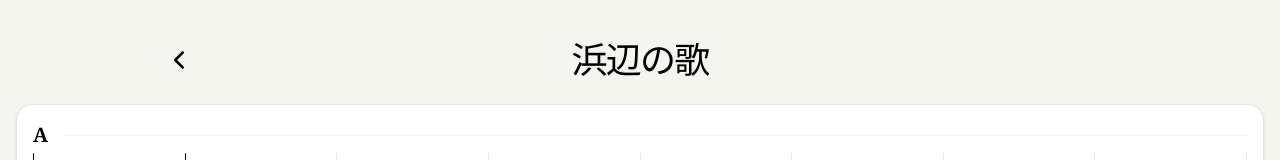
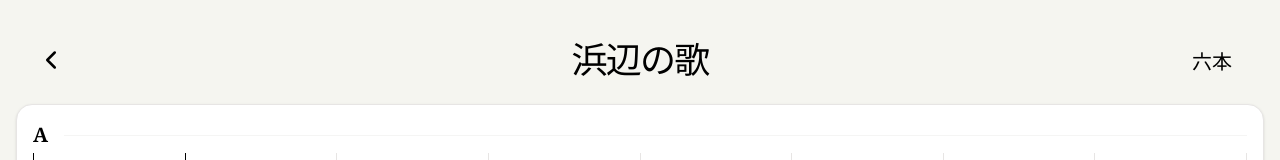
Before and after one commit to sezfoe/my-ais-sakurairo, a React (Vite) app: page / in a window 1280 px wide. Both pictures are taken after a click on the button "浜辺の歌". Shown: the top 160 px of the page. Built offline with nearby package versions, Linux system fonts and the light colour scheme.

Commit message:
feat: Display key signature on score header
Adds a new `key` field to the score data structure and displays it in the header of the ScoreView component. This provides users with immediate visual confirmation of the score's key.

```diff
--- a/src/components/ScoreView.tsx
+++ b/src/components/ScoreView.tsx
@@ -130,7 +130,7 @@ const ScoreView: React.FC<ScoreViewProps> = ({ scoreData, onBack }) => {
   return (
     <div className="min-h-screen bg-[#f5f5f0] text-black font-serif selection:bg-stone-200 selection:text-stone-800">
       {/* Header */}
-      <header className="max-w-5xl mx-auto pt-10 pb-6 px-6">
+      <header className="max-w-[1600px] mx-auto pt-10 pb-6 px-4 md:px-6">
         <div className="relative flex items-center justify-center">
           <button
             onClick={onBack}
@@ -150,6 +150,12 @@ const ScoreView: React.FC<ScoreViewProps> = ({ scoreData, onBack }) => {
               {scoreData.title}
             </h1>
           </motion.div>
+
+          {(scoreData as any).key && (
+            <div className="absolute right-4 md:right-6 bottom-0 text-lg md:text-xl font-normal text-black pb-1">
+              {(scoreData as any).key}
+            </div>
+          )}
         </div>
       </header>
 
--- a/src/score001.ts
+++ b/src/score001.ts
@@ -1,6 +1,7 @@
 // Score data with strict 3-beat structure and notation rules
 export const SCORE_DATA = {
   title: "浜辺の歌",
+  key: "六本",
   demoUrl: "",
   sequence: ["a","b","c","b"],
   notationMap: {
--- a/src/score002.ts
+++ b/src/score002.ts
@@ -1,6 +1,7 @@
 // Score data with strict 3-beat structure and notation rules
 export const SCORE_DATA = {
   title: "桜色のワルツ",
+  key: "六本",
   demoUrl: "https://youtu.be/DT5Bmm4MsKo",
   sequence: ["a", "b", "c", "d", "e", "f", "a", "b", "c", "d", "e", "outro"],
   notationMap: {
--- a/src/score003.ts
+++ b/src/score003.ts
@@ -1,6 +1,7 @@
 // Score data with strict 3-beat structure and notation rules
 export const SCORE_DATA = {
   title: "アシタカせっ記",
+  key: "六本",
   demoUrl: "https://www.youtube.com/watch?v=pWVO_odiZpM",
   sequence: ["a", "b", "c", "d"],
   notationMap: {
```
